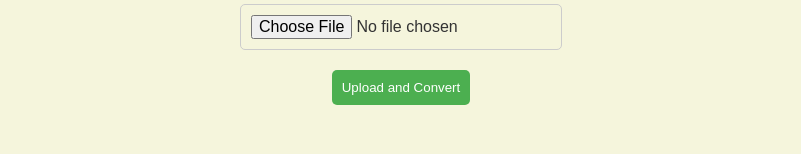
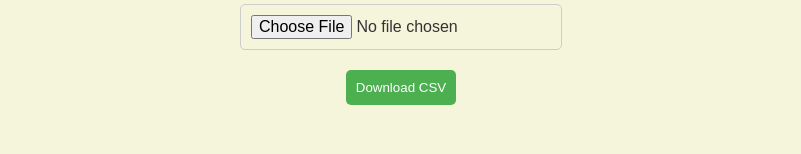
Before and after one commit to Raulanthropos/json-csv, a React (Create React App) app in the folder frontend/: page / in a window 1280 px wide. Shown: the part 146-300 px from the top of the page, without its empty margins (239-1040 px from the left). Built offline with nearby package versions, Linux system fonts and the light colour scheme.

Commit message:
Changed the button to reflect the actual functionality

```diff
--- a/frontend/src/App.js
+++ b/frontend/src/App.js
@@ -187,7 +187,7 @@
                 Loading...
               </Button>
             ) : (
-              <Button type="submit">Upload and Convert</Button>
+              <Button type="submit">Download CSV</Button>
             )}
           </Form>
       }
```
